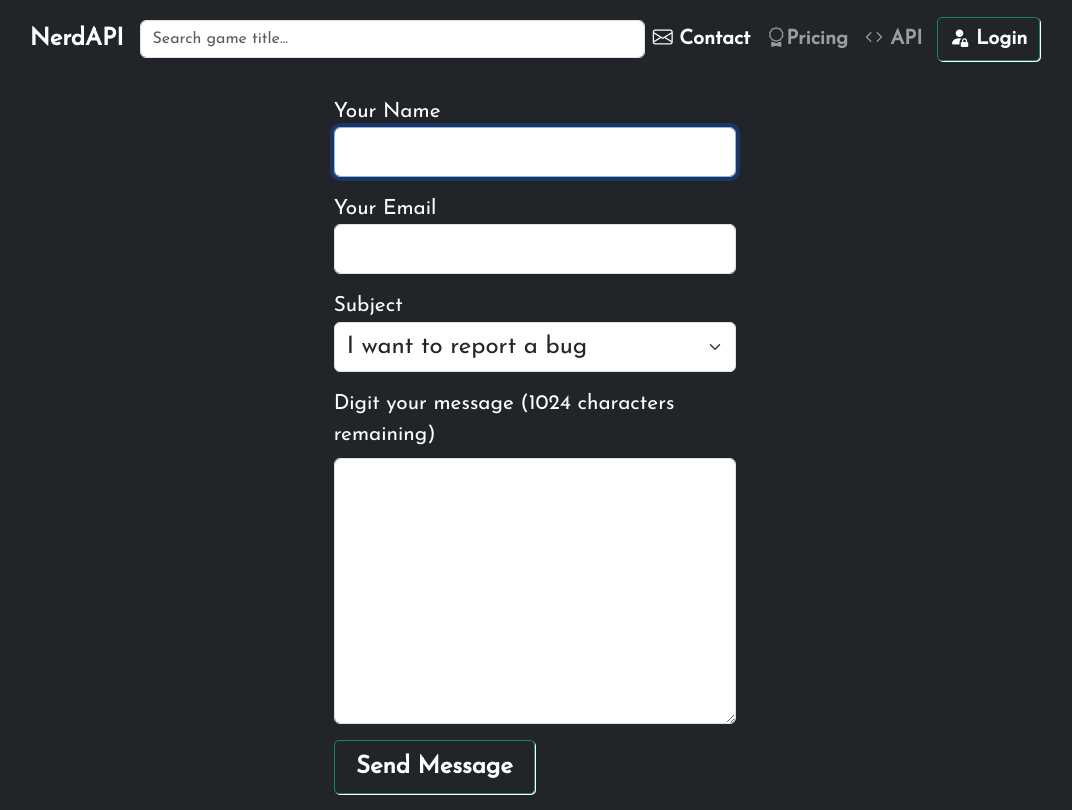
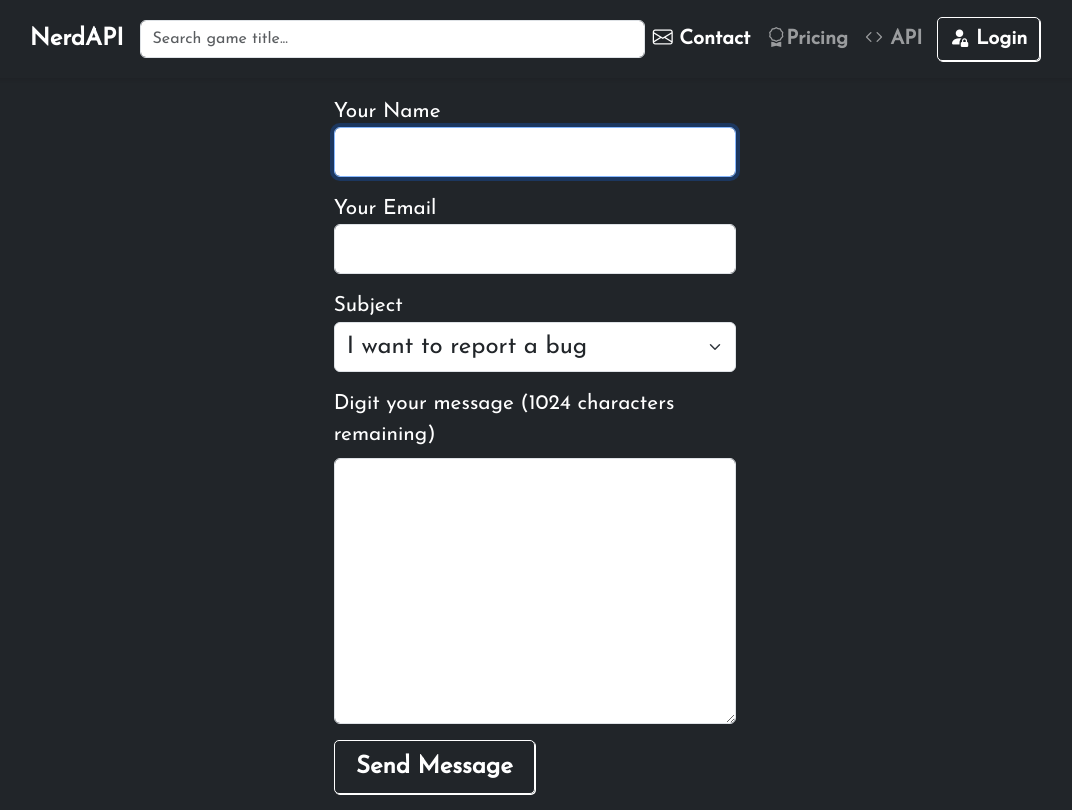
Before and after one commit to AlexGalhardo/nerdapi.com, a React (Vite) app: page /contact in a window 1280 px wide. Shown: the whole page, without its empty margins (105-1177 px from the left). Built offline with nearby package versions, Linux system fonts and the light colour scheme; no server answers.

Commit message:
style: border-white buttons

```diff
--- a/src/Components/Forms/Button.tsx
+++ b/src/Components/Forms/Button.tsx
@@ -8,7 +8,7 @@ export default function Button({ children, ...props }: FormButton) {
         <button
             disabled={props?.disabled}
             {...props}
-            className="fs-4 button mb-3 w-50 btn btn-outline-success btn-lg btn-block login-btn fw-bold"
+            className="fs-4 button mb-3 w-50 btn btn-outline-success border-white btn-lg btn-block login-btn fw-bold"
         >
             {children}
         </button>
--- a/src/Components/Navbar.tsx
+++ b/src/Components/Navbar.tsx
@@ -126,7 +126,7 @@ export default function Navbar() {
                                 <div className="pull-right">
                                     <a
                                         href="/login"
-                                        className="button fw-bold fs-5 btn btn-outline-success"
+                                        className="button fw-bold fs-5 btn btn-outline-success border-white  "
                                         type="submit"
                                     >
                                         <i className="bi bi-person-fill-lock"></i> Login
--- a/src/Components/Profile/ProfileUser.tsx
+++ b/src/Components/Profile/ProfileUser.tsx
@@ -260,7 +260,7 @@ export default function ProfileUser() {
                     <>
                         <button
                             onClick={notifyCopiedAPIKEY}
-                            className="fw-bold btn btn-outline-success button BUTTON_COPY_API_KEY"
+                            className="fw-bold btn btn-outline-success border-whitebutton BUTTON_COPY_API_KEY"
                             data-clipboard-text={user?.api_token}
                         >
                             COPY API KEY
```
Also changed, not shown: 1 other file (tests, documents, lock files or other folders).
